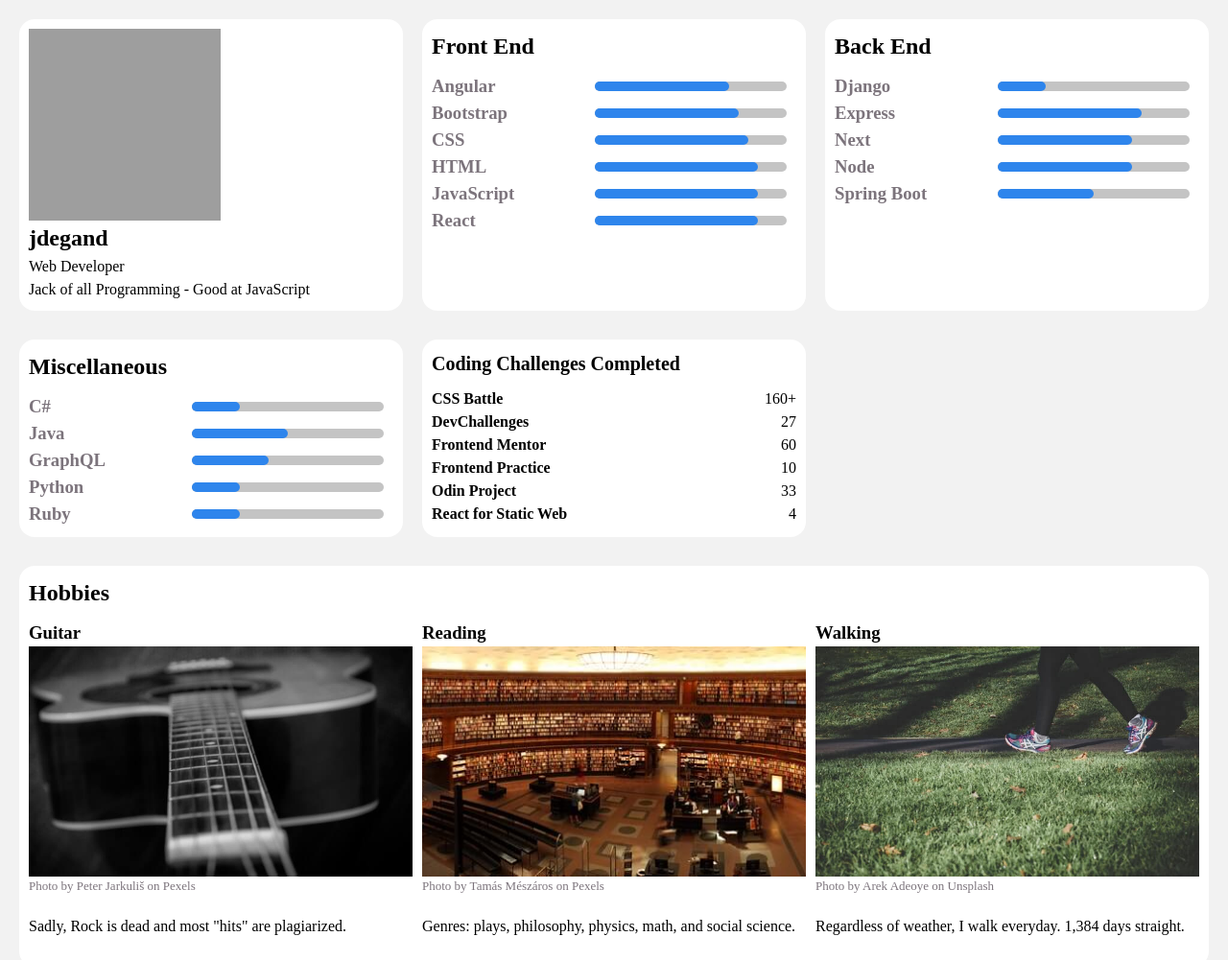
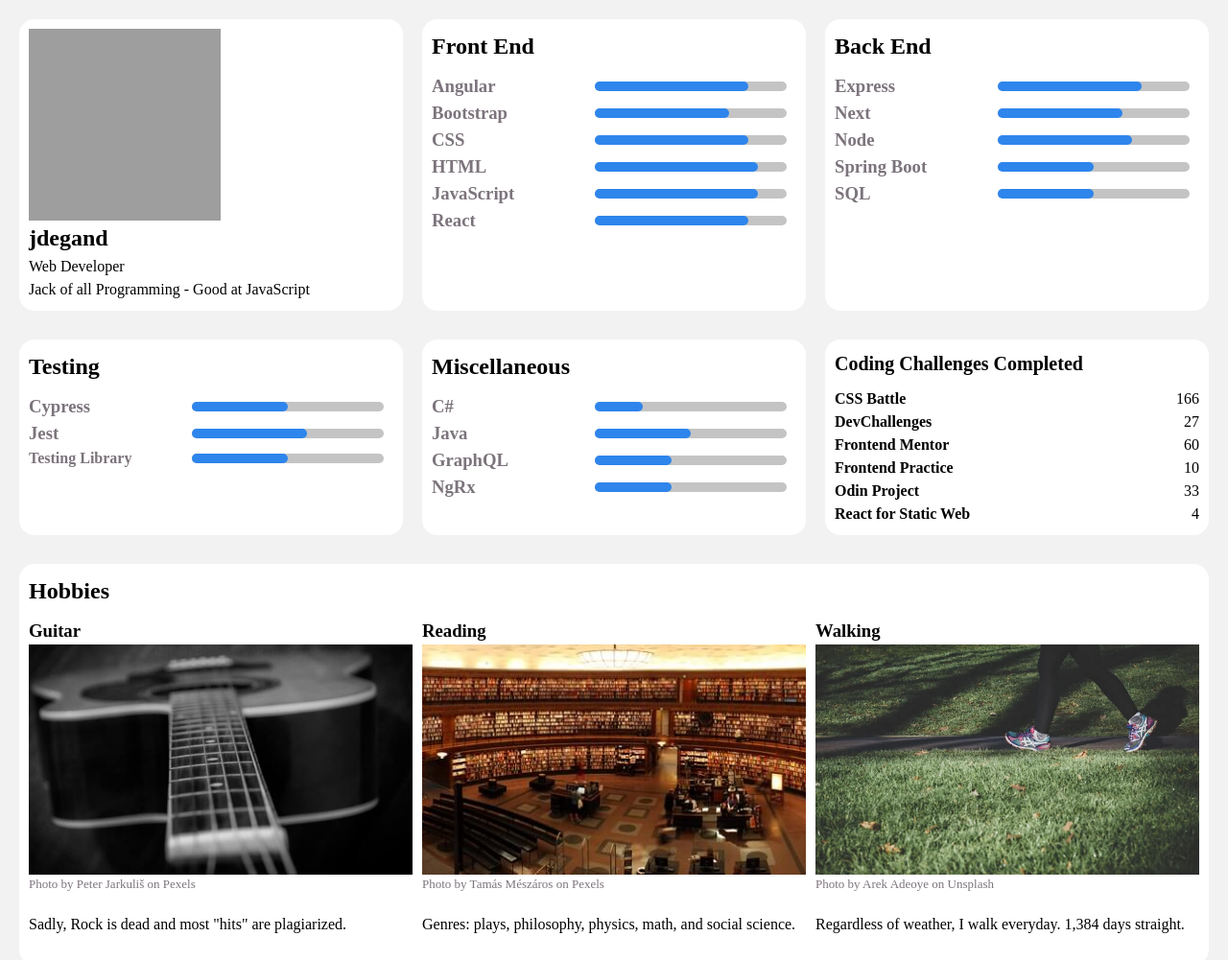
Before and after one commit to jdegand/devchallenges-portfolio, a plain HTML site: page index.html in a window 1280 px wide. Shown: the top 1001 px of the page at 96% size. Drawn offline with Linux system fonts and the light colour scheme; grey boxes are pictures that could not be loaded.

Commit message:
Add testing section

```diff
--- a/index.html
+++ b/index.html
@@ -21,13 +21,13 @@
         <div class="flex">
           <h3>Angular</h3>
           <div class="meter">
-            <span style="width: 70%"></span>
+            <span style="width: 80%"></span>
           </div>
         </div>
         <div class="flex">
           <h3>Bootstrap</h3>
           <div class="meter">
-            <span style="width: 75%"></span>
+            <span style="width: 70%"></span>
           </div>
         </div>
         <div class="flex">
@@ -51,18 +51,12 @@
         <div class="flex">
           <h3>React</h3>
           <div class="meter">
-            <span style="width: 85%"></span>
+            <span style="width: 80%"></span>
           </div>
         </div>
       </section>
       <section class="skill-progress-section">
         <h2>Back End</h2>
-        <div class="flex">
-          <h3>Django</h3>
-            <div class="meter">
-              <span style="width: 25%"></span>
-            </div>
-        </div>
         <div class="flex">
           <h3>Express</h3>
           <div class="meter">
@@ -72,7 +66,7 @@
         <div class="flex">
           <h3>Next</h3>
           <div class="meter">
-            <span style="width: 70%"></span>
+            <span style="width: 65%"></span>
           </div>
         </div>
         <div class="flex">
@@ -83,6 +77,33 @@
         </div>
         <div class="flex">
           <h3>Spring Boot</h3>
+          <div class="meter">
+            <span style="width: 50%"></span>
+          </div>
+        </div>
+        <div class="flex">
+          <h3>SQL</h3>
+          <div class="meter">
+            <span style="width: 50%"></span>
+          </div>
+        </div>
+      </section>
+      <section class="skill-progress-section">
+        <h2>Testing</h2>
+        <div class="flex">
+          <h3>Cypress</h3>
+          <div class="meter">
+            <span style="width: 50%"></span>
+          </div>
+        </div>
+        <div class="flex">
+          <h3>Jest</h3>
+          <div class="meter">
+            <span style="width: 60%"></span>
+          </div>
+        </div>
+        <div class="flex">
+          <h4 class="gray">Testing Library</h4>
           <div class="meter">
             <span style="width: 50%"></span>
           </div>
@@ -109,15 +130,9 @@
           </div>
         </div>
         <div class="flex">
-          <h3>Python</h3>
+          <h3>NgRx</h3>
           <div class="meter">
-            <span style="width: 25%"></span>
-          </div>
-        </div>
-        <div class="flex">
-          <h3>Ruby</h3>
-          <div class="meter">
-            <span style="width: 25%"></span>
+            <span style="width: 40%"></span>
           </div>
         </div>
       </section>
@@ -125,7 +140,7 @@
         <h2 class="font-size-20">Coding Challenges Completed</h2>
         <dl>
           <dt>CSS Battle</dt>
-          <dd>160+</dd>
+          <dd>166</dd>
         </dl>
         <dl>
           <dt>DevChallenges</dt>
--- a/style.css
+++ b/style.css
@@ -101,6 +101,10 @@ a {
     border: none;
     font-weight: bolder;
     cursor: pointer;
+}
+
+.gray {
+    color: #7c747c;
 }
 
 .demo {
```
